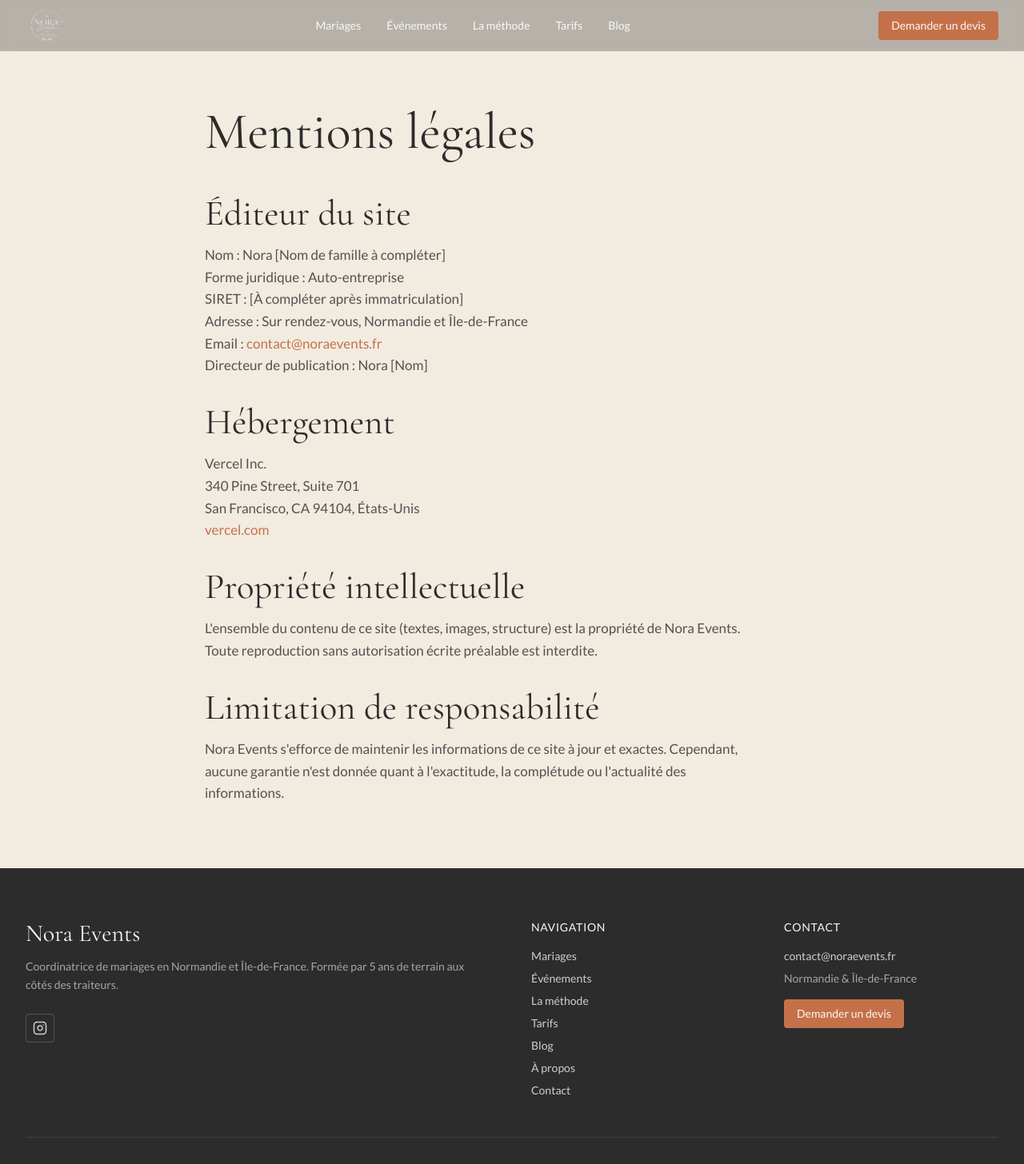
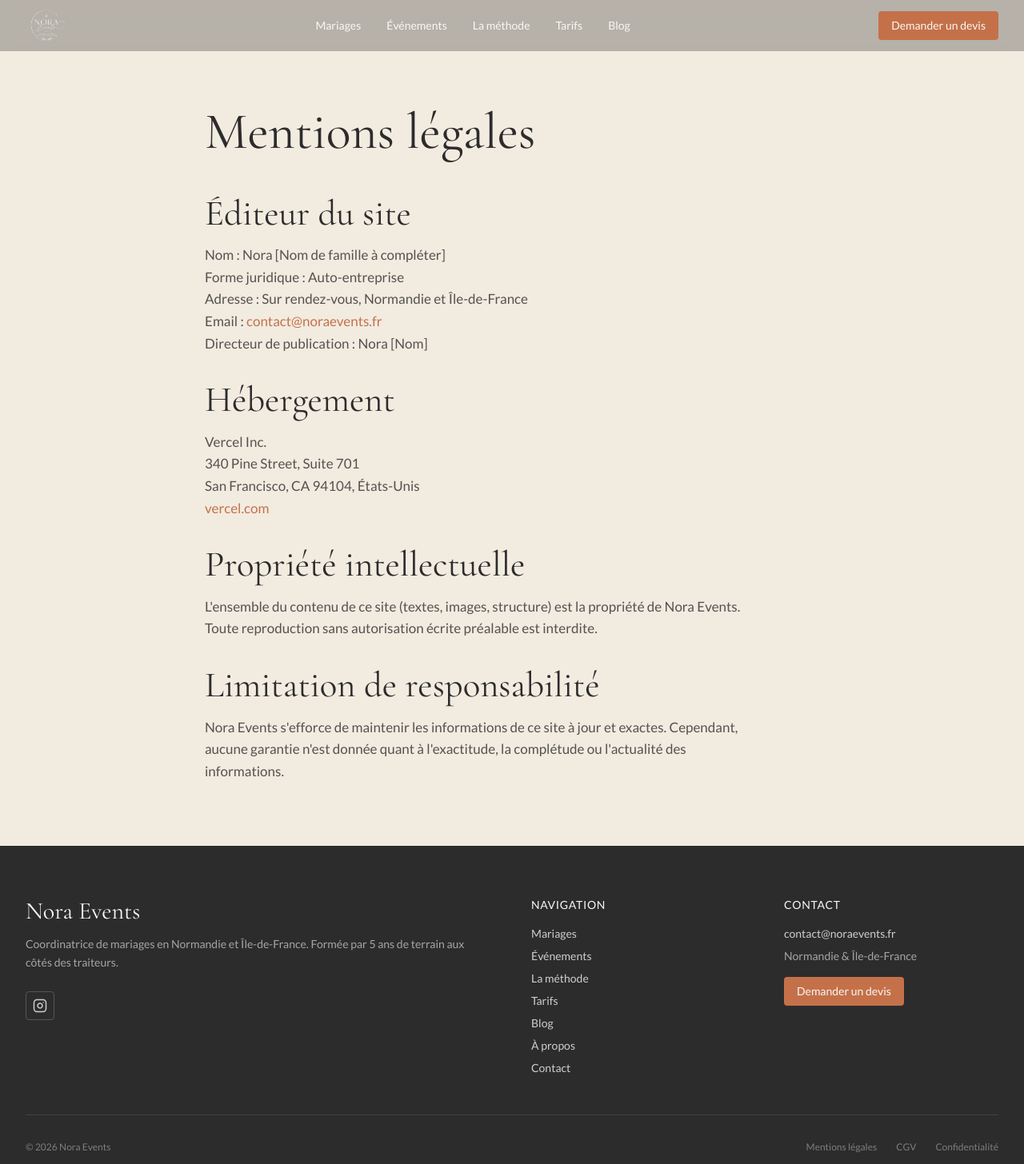
Before and after one commit to noraevents/nora-events, a Next.js app: page /mentions-legales in a window 1280 px wide. Shown: the top 1456 px of the page at 80% size. Built offline with nearby package versions, Linux system fonts and the light colour scheme.

Commit message:
Remove SIRET placeholder from footer and mentions legales

```diff
--- a/app/(site)/mentions-legales/page.tsx
+++ b/app/(site)/mentions-legales/page.tsx
@@ -16,7 +16,6 @@ export default function MentionsLegalesPage() {
             <h2 className="font-display text-2xl text-anthracite mb-3">Éditeur du site</h2>
             <p>Nom : Nora [Nom de famille à compléter]</p>
             <p>Forme juridique : Auto-entreprise</p>
-            <p>SIRET : [À compléter après immatriculation]</p>
             <p>Adresse : Sur rendez-vous, Normandie et Île-de-France</p>
             <p>Email : <a href="mailto:contact@noraevents.fr" className="text-terracotta hover:underline">contact@noraevents.fr</a></p>
             <p>Directeur de publication : Nora [Nom]</p>
--- a/components/layout/Footer.tsx
+++ b/components/layout/Footer.tsx
@@ -77,7 +77,7 @@ export function Footer() {
 
         {/* Bottom */}
         <div className="mt-12 pt-8 border-t border-ivoire/10 flex flex-col sm:flex-row justify-between items-center gap-4 text-xs text-ivoire/40">
-          <p>© {currentYear} Nora Events — SIRET à compléter</p>
+          <p>© {currentYear} Nora Events</p>
           <div className="flex gap-6">
             <Link href="/mentions-legales" className="hover:text-ivoire transition-colors">Mentions légales</Link>
             <Link href="/cgv" className="hover:text-ivoire transition-colors">CGV</Link>
```
